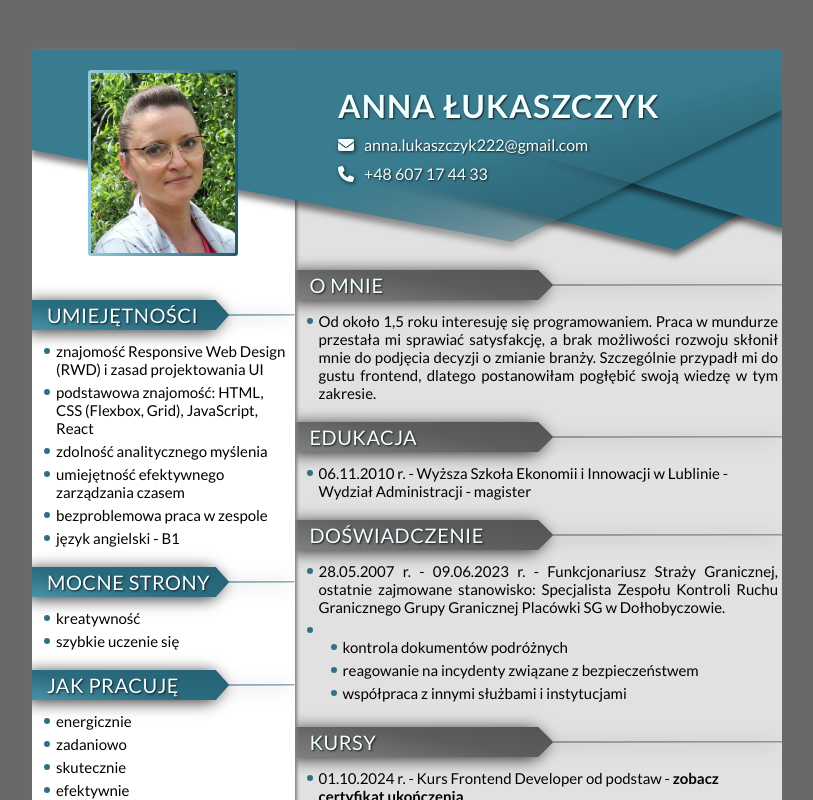
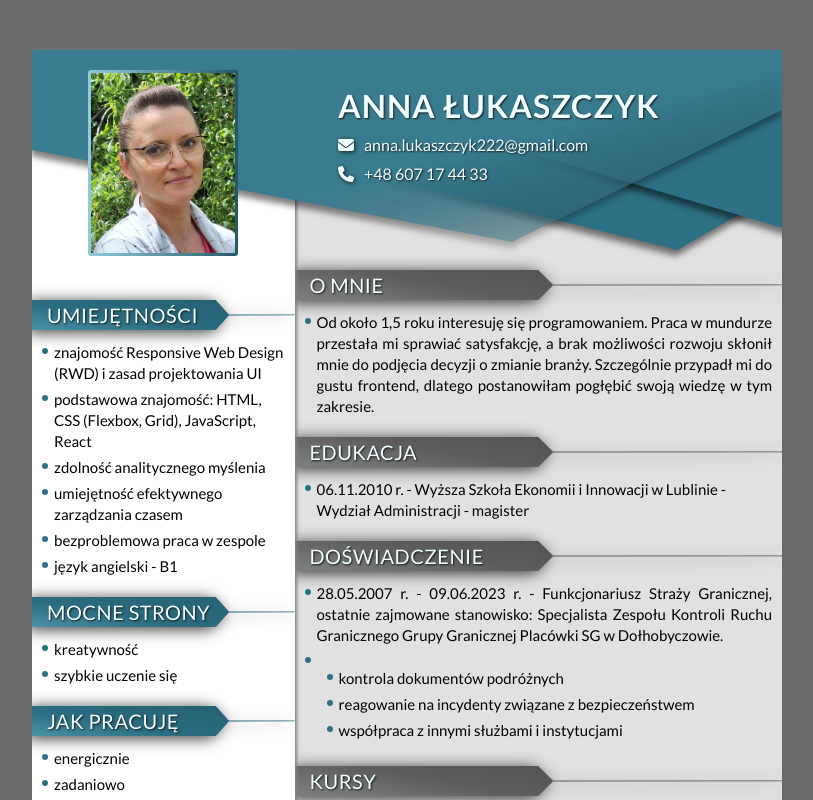
Before and after one commit to AnnaLukaszczyk/CV-AnnaLukaszczyk, a React (Create React App) app: page / in a window 1280 px wide. Shown: the top 800 px of the page, without its empty margins (233-1046 px from the left). Built offline with nearby package versions, Linux system fonts and the light colour scheme.

Commit message:
updated list styling: improved margins, added line-height and dynamic icon color depending on isMain

```diff
--- a/src/common/List/styled.js
+++ b/src/common/List/styled.js
@@ -2,7 +2,7 @@ import styled from "styled-components";
 import { FontAwesomeIcon } from "@fortawesome/react-fontawesome";
 
 export const StyledList = styled.ul`
-	margin: 12px 4px 0 12px;
+	margin: 12px 10px 0 10px;
 	list-style: none;
 `;
 
@@ -11,10 +11,11 @@ export const ListItem = styled.li`
 	align-items: flex-start;
 	margin: 5px 0;
 	font-size: 15px;
+	line-height: 1.4;
 `;
 
 export const Icon = styled(FontAwesomeIcon)`
 	margin: 6px 6px 0 0;
 	height: 6px;
-	color: #2e7186;
+	color: ${({ $isMain }) => ($isMain ? "rgba(93, 93, 93, 1)" : "#2e7186")};
 `;
```
